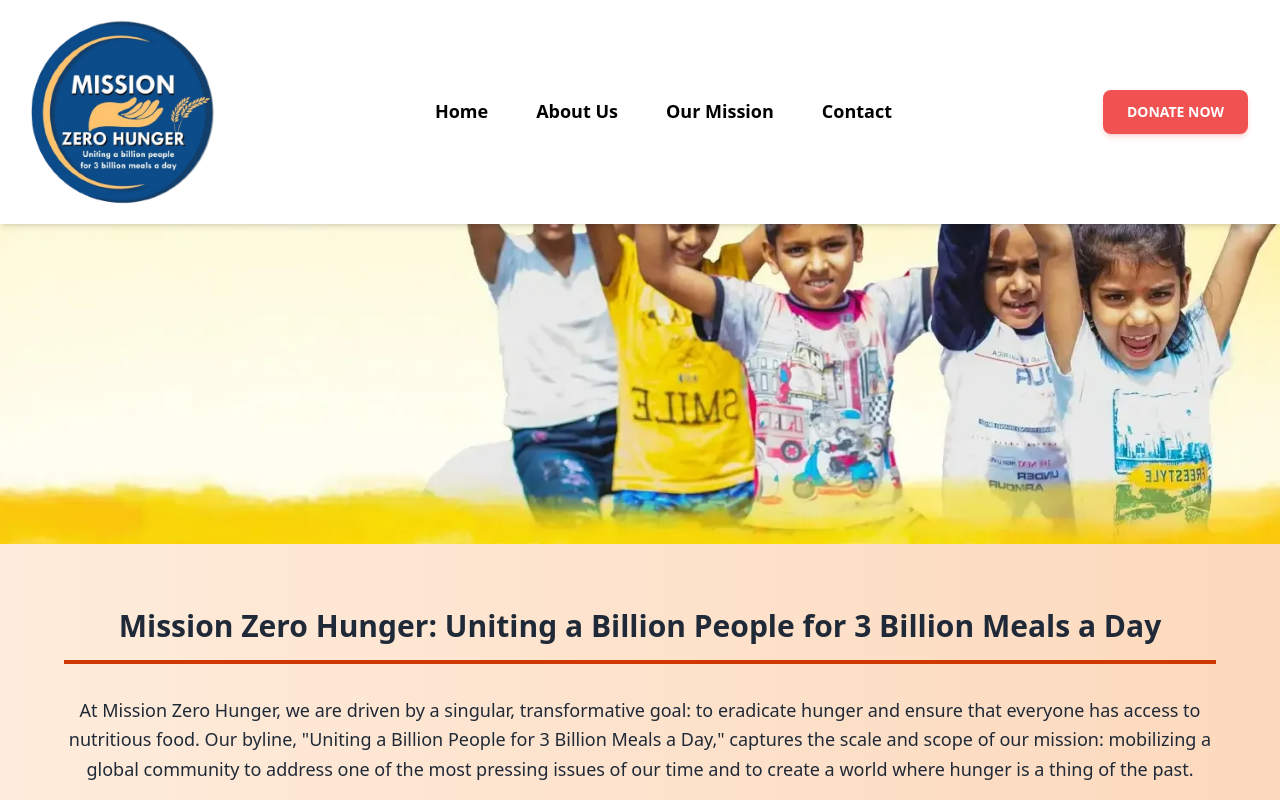
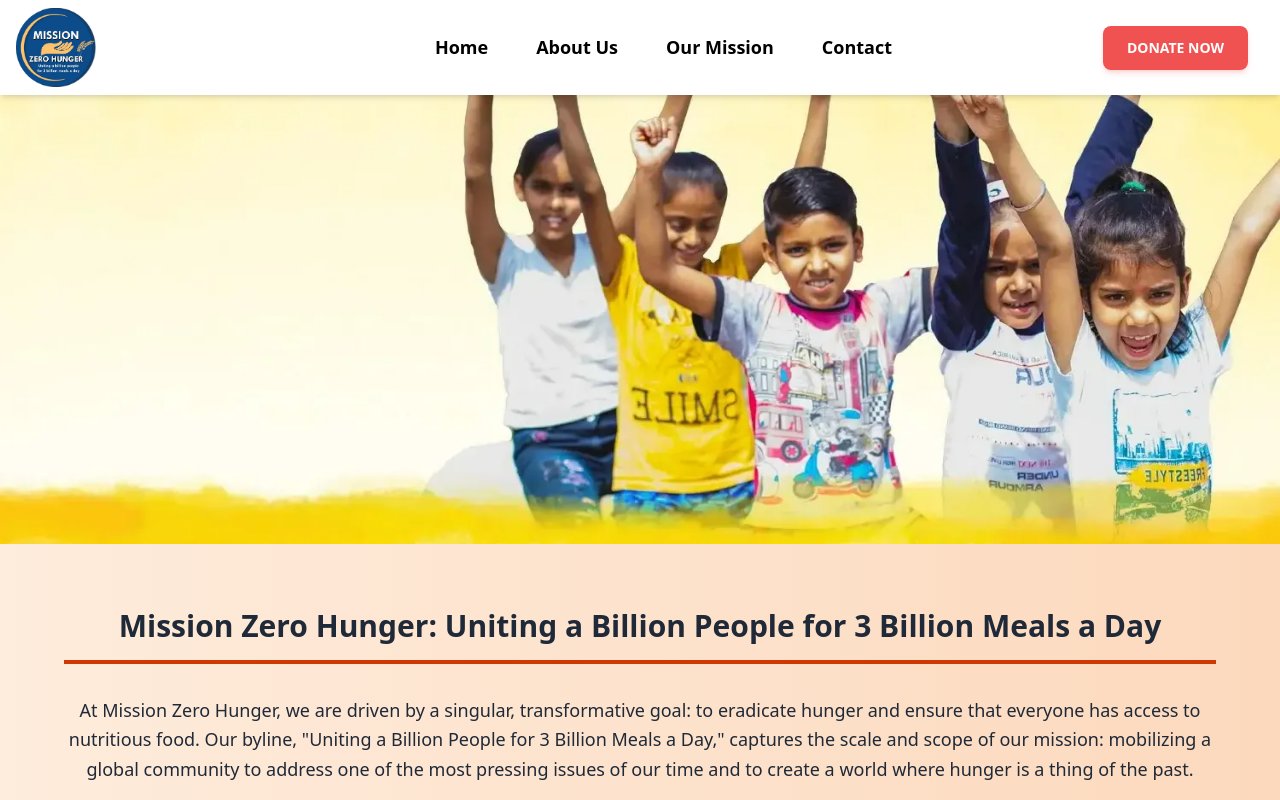
Before and after one commit to themediamaker/zerohunger, a Next.js app: page /about in a window 1280 px wide. Shown: the top 800 px of the page. Built offline with nearby package versions, Linux system fonts and the light colour scheme.

Commit message:
logo update

```diff
--- a/src/Layout/Comman/Header.js
+++ b/src/Layout/Comman/Header.js
@@ -18,9 +18,14 @@ const Header = () => {
   return (
     <header className="fixed top-0 left-0 right-0 bg-white shadow-md flex items-center justify-between px-2 md:px-4 py-2 z-50 w-full">
       {/* Logo Section */}
-      <h1 className="w-6/12 md:w-2/12">
-        <img src="/images/Add_a_heading.png" alt="section-icon" className="w-full h-auto" />
-      </h1>
+      <h1 className="w-3/12 md:w-2/12">
+  <img
+    src="/images/Add_a_heading.png"
+    alt="section-icon"
+    className="w-full h-auto max-w-[100px] md:max-w-[80px]"
+  />
+</h1>
+
 
       {/* Desktop Navigation */}
       <nav className="hidden md:block font-semibold text-lg">
```
Also changed, not shown: public/images/Add_a_heading.png.
